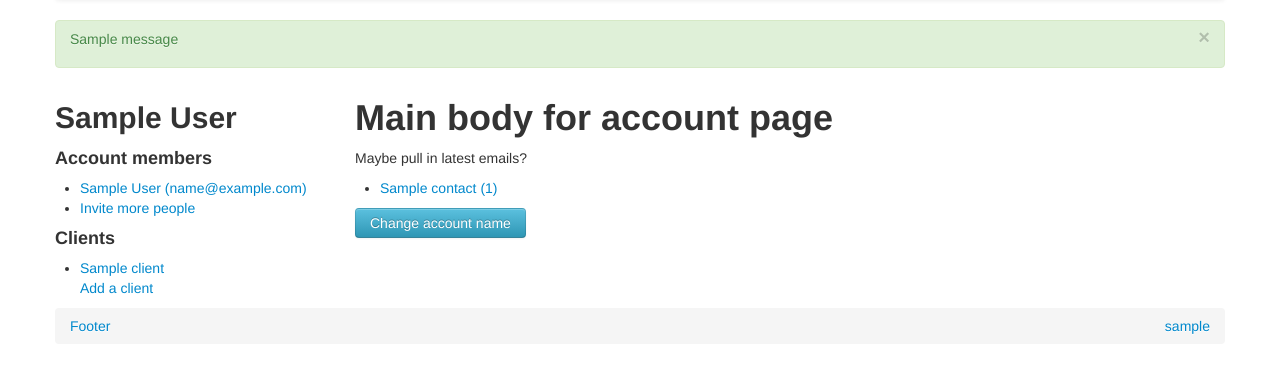
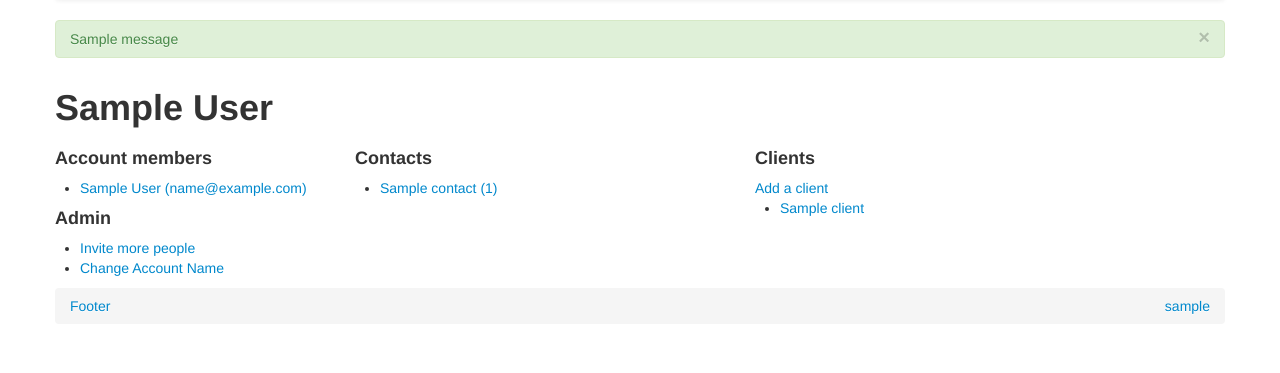
Before and after one commit to jmoswalt/djangodash2012, a Django app: a page that uses oldmail/templates/footer.html in a window 1280 px wide. Shown: the part 42-415 px from the top of the page. Run offline with Django 3.2, Linux system fonts and the light colour scheme; a user stored in the database is signed in; tables that the repository leaves empty hold one stand-in row (values such as "Sample post"); one stand-in notice (Sample message) is shown; parts of the project's set-up code (start-up, migrations or seed data) failed here and were passed over; some libraries are stand-ins or nearby versions.

Commit message:
Dressing up the templates a little bit. Moving links for edit. Changing success urls.

```diff
--- a/oldmail/models.py
+++ b/oldmail/models.py
@@ -43,6 +43,9 @@ class Client(models.Model):
 
     def get_absolute_url(self):
         return reverse('client_message_list', args=[self.account.slug, self.pk])
+
+    def get_change_url(self):
+        return reverse('client_change', args=[self.account.slug, self.pk])
 
 
 class Profile(models.Model):
@@ -91,6 +94,9 @@ class Contact(models.Model):
     def get_absolute_url(self):
         return reverse('contact_message_list', args=[self.account.slug, self.pk])
 
+    def get_change_url(self):
+        return reverse('contact_change', args=[self.account.slug, self.pk])
+
 
 class Message(models.Model):
     """docstring for Message"""
--- a/oldmail/templates/account_detail.html
+++ b/oldmail/templates/account_detail.html
@@ -1,17 +1,27 @@
 {% extends "base.html" %}
 
 {% block body %}
+<div class="span12">
+    <h1>{{ account.name }}</h1>
+</div>
 <div class="span3">
     {% include "account_sidebar.html" %}
 </div>
-<div class="span9">
-    <h1>Main body for account page</h1>
-    <p>Maybe pull in latest emails?</p>
+<div class="span4">
+    <h4>Contacts</h4>
     <ul>
     {% for contact in account.contacts %}
         <li><a href="{{ contact.get_absolute_url }}">{{ contact }} ({{ contact.messages|length }})</a></li>
     {% endfor %}
     </ul>
-    <a href="{% url account_change account.slug %}" class="btn btn-info">Change account name</a>
+</div>
+<div class="span4">
+    <h4>Clients</h4>
+    <a style="btn btn-success" href="{% url client_add user.profile.account.slug %}">Add a client</a>
+    <ul>
+    {% for client in request.user.profile.account.clients %}
+        <li><a href="{{ client.get_absolute_url }}">{{ client.name }}</a></li>
+    {% endfor %}
+    </ul>
 </div>
 {% endblock body %}
--- a/oldmail/templates/account_sidebar.html
+++ b/oldmail/templates/account_sidebar.html
@@ -1,4 +1,3 @@
-    <h2>{{ account.name }}</h2>
     <div>
         <h4>Account members</h4>
         <ul>
@@ -6,16 +5,16 @@
             <li><a href="{% url profile_change user.profile.account.slug profile.pk %}">{{ profile.user.get_full_name }} ({{ profile.user.email }})</a></li>
         {% endfor %}
         {% if request.user.profile.is_account_admin %}
-            <li><a href="{% url account_invite user.profile.account.slug %}">Invite more people</a>
+
         {% endif %}
         </ul>
     </div>
+    {% if request.user.profile.is_account_admin %}
     <div>
-        <h4>Clients</h4>
+        <h4>Admin</h4>
         <ul>
-        {% for client in request.user.profile.account.clients %}
-            <li><a href="{{ client.get_absolute_url }}">{{ client.name }}</a></li>
-        {% endfor %}
-        <a href="{% url client_add user.profile.account.slug %}">Add a client</a>
+            <li><a href="{% url account_invite user.profile.account.slug %}">Invite more people</a></li>
+            <li><a href="{% url account_change account.slug %}">Change Account Name</a></li>
         </ul>
     </div>
+    {% endif %}
--- a/oldmail/templates/footer.html
+++ b/oldmail/templates/footer.html
@@ -8,7 +8,7 @@
   {% endif %}
 
   {% if user.is_authenticated and user.profile.account %}
-  <li class="pull-right"><a href="{% url profile_change user.profile.account user.pk %}">{{ request.user.username }}</a></li>
+  <li class="pull-right"><a href="{% url profile_change user.profile.account.slug user.pk %}">{{ request.user.username }}</a></li>
   {% endif %}
 
 </ul>
--- a/oldmail/templates/messages.html
+++ b/oldmail/templates/messages.html
@@ -3,7 +3,7 @@
     <div class="span12">
         <div class="alert fade in{% if message.tags %} alert-{{ message.tags }}{% endif %}" data-alert="alert">
             <a class="close" data-dismiss="alert" href="#">×</a>
-            <p>{{ message|safe }}</p>
+            <span>{{ message|safe }}</span>
         </div>
     </div>
     {% endfor %}
--- a/oldmail/urls.py
+++ b/oldmail/urls.py
@@ -26,7 +26,7 @@ urlpatterns = patterns('oldmail.views',
     url(r'^contact/add/$', views.ContactCreate.as_view(), name="contact_add"),
     url(r'^contact/list/$', views.ContactList.as_view(), name="contact_list"),
     url(r'^contact/change/(?P<pk>\d+)/$', views.ContactChange.as_view(), name="contact_change"),
-    url(r'^contact/(?P<pk>\d+)/messages/$', views.ContactMessageList.as_view(), name="contact_message_list"),
+    url(r'^contact/(?P<pk>\d+)/$', views.ContactMessageList.as_view(), name="contact_message_list"),
 
     url(r'^message/(?P<pk>\d+)/$', views.MessageView.as_view(), name="message_detail"),
     # url(r'^message/add/$', 'message_add', name="message_add"),
--- a/oldmail/views.py
+++ b/oldmail/views.py
@@ -126,7 +126,7 @@ class AccountChangeView(LoginRequiredMixin, UpdateView):
         return HttpResponseRedirect(reverse('account_detail', args=[account.slug]))
 
 
-class ProfileAddView(LoginRequiredMixin, FormView):
+class ProfileAddView(FormView):
     template_name = 'profile_add.html'
     form_class = ProfileAddForm
 
@@ -343,7 +343,8 @@ class ClientCreate(LoginRequiredMixin, CreateView):
     template_name = 'client_form.html'
 
     def get_success_url(self):
-        return lazy_reverse('client_list', self.request.user.profile.account.slug)
+        messages.success(self.request, 'New Client %s has been added.' % self.object.name, extra_tags='success')
+        return self.object.get_absolute_url()
 
     def post(self, request, *args, **kwargs):
         self.account = request.user.profile.account
@@ -366,15 +367,27 @@ class ClientChange(LoginRequiredMixin, UpdateView):
     template_name = 'client_form.html'
 
     def get_success_url(self):
-        return lazy_reverse('client_list', self.request.user.profile.account.slug)
+        messages.success(self.request, 'Client %s has been updated.' % self.object.name, extra_tags='success')
+        return self.object.get_absolute_url()
 
 
 class ContactCreate(LoginRequiredMixin, CreateView):
     model = Contact
     template_name = 'contact_form.html'
 
+    def post(self, request, *args, **kwargs):
+        self.account = request.user.profile.account
+        return super(ContactCreate, self).post(request, *args, **kwargs)
+
+    def form_valid(self, form):
+        self.object = form.save(commit=False)
+        self.object.account = self.account
+        self.object.save()
+        return HttpResponseRedirect(self.get_success_url())
+
     def get_success_url(self):
-        return lazy_reverse('contact_list', self.request.user.profile.account.slug)
+        messages.success(self.request, 'New Contact %s has been added.' % self.object, extra_tags='success')
+        return self.object.get_absolute_url()
 
 
 class ContactList(LoginRequiredMixin, ListView):
@@ -387,7 +400,8 @@ class ContactChange(LoginRequiredMixin, UpdateView):
     template_name = 'contact_form.html'
 
     def get_success_url(self):
-        return lazy_reverse('contact_list', self.request.user.profile.account.slug)
+        messages.success(self.request, 'Contact %s has been updated.' % self.object.name, extra_tags='success')
+        return self.object.get_absolute_url()
 
 
 class ProfileList(LoginRequiredMixin, ListView):
```
Also changed, not shown: oldmail/templates/message_list.html (+11 -18 lines), oldmail/templates/message_sidebar_client.html (added, +9 -0 lines), oldmail/templates/message_sidebar_contact.html (added, +10 -0 lines).
